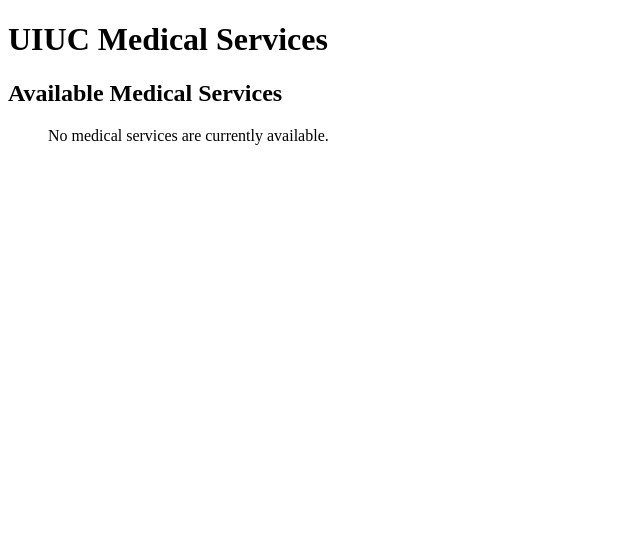
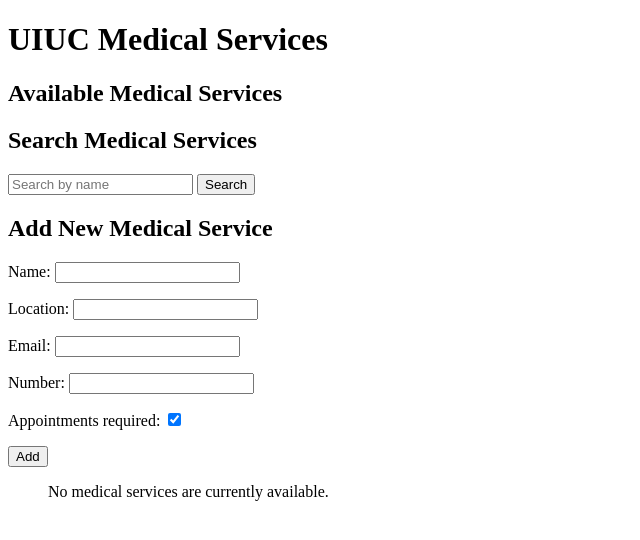
Before and after one commit to jwu249/Team-8_UIUC-Med, a Django app: page /services/cbv-generic/ in a window 1280 px wide. Shown: the top 540 px of the page, without its empty margins (0-640 px from the left). Run offline with Django 5.2, Linux system fonts and the light colour scheme; data that the repository does not hold is empty.

Commit message:
Implemented Section 5 of GET and POST forms with CBV handling

```diff
--- /dev/null
+++ b/HealthMap/forms.py
@@ -0,0 +1,13 @@
+from django import forms
+from .models import MedService
+
+class MedServiceForm(forms.ModelForm):
+    class Meta:
+        model = MedService
+        fields = [
+            "name",
+            "location",
+            "email",
+            "number",
+            "appointments_required"
+        ]
--- a/HealthMap/views.py
+++ b/HealthMap/views.py
@@ -3,6 +3,9 @@ from django.http import HttpResponse
 from django.views import View
 from django.views.generic import ListView
 from .models import MedService
+
+#importing forms
+from .forms import MedServiceForm
 
 # Create your views here.
 
@@ -28,3 +31,23 @@ class MedServiceListView(ListView):
     model = MedService
     template_name = "render/Service List.html"
     context_object_name = "services"
+
+    def get_queryset(self): # get
+        queryset = super().get_queryset()
+        query = self.request.GET.get("q")
+
+        if query:
+            queryset = queryset.filter(name__icontains=query)
+        return queryset
+
+    def get_context_data(self, **kwargs): # adds form to page
+        context = super().get_context_data(**kwargs)
+        context["form"] = MedServiceForm()
+        return context
+
+    def post(self, request, *args, **kwargs): # creates new MedService
+        form = MedServiceForm(request.POST)
+
+        if form.is_valid():
+            form.save()
+        return self.get(request, *args, **kwargs)
--- a/templates/render/Service List.html
+++ b/templates/render/Service List.html
@@ -2,6 +2,19 @@
 
 {% block content %}
 <h2>Available Medical Services</h2>
+
+<h2>Search Medical Services</h2>
+<form method="get">
+    <input type="text" name="q" placeholder="Search by name">
+    <button type="submit">Search</button>
+</form>
+
+<h2>Add New Medical Service</h2>
+<form method="post">
+    {%  csrf_token %}
+    {{ form.as_p }}
+    <button type="submit">Add</button>
+</form>
 
 <ul>
     {% for service in services %}
```
